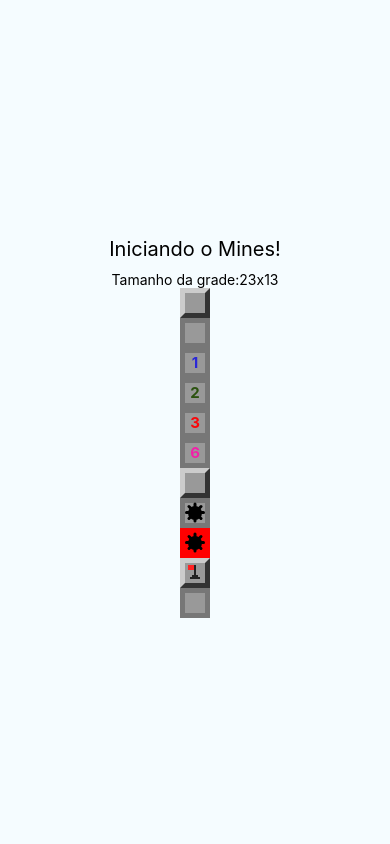
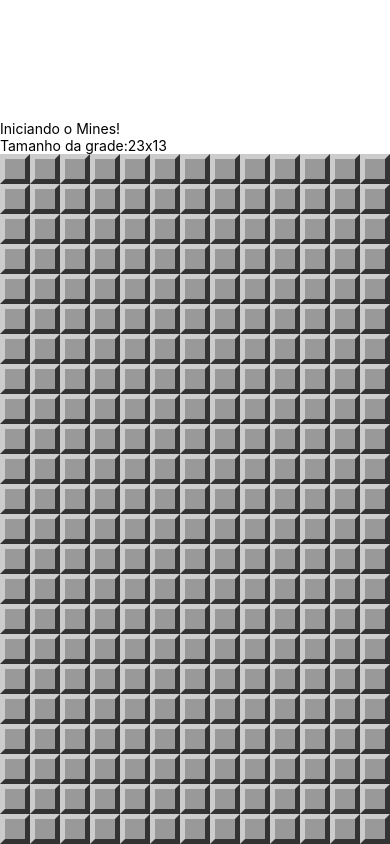
Before and after one commit to PauloFeijo/CampoMinado, a React Native app: screen / in a window 390 px wide. Built offline with nearby package versions, Linux system fonts and the light colour scheme.

Commit message:
Criação do tabuleiro (MineField)

```diff
--- a/App.js
+++ b/App.js
@@ -2,8 +2,30 @@ import React, { Component } from 'react'
 import { StyleSheet, View, Text } from 'react-native'
 import params from './src/params'
 import Field from './src/components/Field'
+import MineField from './src/components/MineField'
+import { createMinedBoard } from './src/functions'
 
 export default class App extends Component {
+
+  constructor(props) {
+    super(props)
+    this.state = this.createState()
+  }
+
+  minesAmount = () => {
+    const cols = params.getColumnsAmount()
+    const rows = params.getRowsAmount()
+    return Math.ceil(cols * rows * params.difficultLevel)
+  }
+
+  createState = () => {
+    const cols = params.getColumnsAmount()
+    const rows = params.getRowsAmount()
+    return {
+      board: createMinedBoard(rows, cols, this.minesAmount())
+    }
+  }
+
   render() {
     return (
       <View style={styles.container}>
@@ -11,17 +33,9 @@ export default class App extends Component {
         <Text>Tamanho da grade:
           {params.getRowsAmount()}x{params.getColumnsAmount()}
         </Text>
-        <Field/>
-        <Field opened/>
-        <Field opened nearMines={1}/>
-        <Field opened nearMines={2}/>
-        <Field opened nearMines={3}/>
-        <Field opened nearMines={6}/>
-        <Field mined />
-        <Field mined opened/>
-        <Field mined opened exploded/>
-        <Field flagged/>
-        <Field opened flagged/>
+        <View style={styles.board}>
+          <MineField board={this.state.board} />
+        </View>
       </View>
     )
   }
@@ -30,13 +44,10 @@ export default class App extends Component {
 const styles = StyleSheet.create({
   container: {
     flex: 1,
-    justifyContent: 'center',
+    justifyContent: 'flex-end',
+  },
+  board: {
     alignItems: 'center',
-    backgroundColor: '#F5FCFF'
-  },
-  welcome: {
-    fontSize: 20,
-    textAlign: 'center',
-    margin: 10
+    backgroundColor: '#AAA'
   }
 })
--- /dev/null
+++ b/src/components/MineField.js
@@ -0,0 +1,20 @@
+import React from 'react'
+import { View, StyleSheet } from 'react-native'
+import Field from './Field'
+
+export default props => {
+    const rows = props.board.map((row, r) => {
+        const columns = row.map((field, c) => {
+            return <Field {...field} key={c} />
+        })
+        return <View key={r}
+            style={{ flexDirection: 'row' }}>{columns}</View>
+    })
+    return <View style={styles.container}>{rows}</View>
+}
+
+const styles = StyleSheet.create({
+    container: {
+        backgroundColor: '#EEE'
+    }
+})
--- a/src/functions.js
+++ b/src/functions.js
@@ -1,3 +1,6 @@
+
+
+
 const createBoard = (rows, columns) => {
     return Array(rows).fill(0).map((_, row) => {
         return Array(columns).fill(0).map((_, column) => {
@@ -16,7 +19,7 @@ const createBoard = (rows, columns) => {
 
 const spreadMines = (board, minesAmount) => {
     const rows = board.length
-    const colums = board[0].length
+    const columns = board[0].length
     let minesPlanted = 0
 
     while (minesPlanted < minesAmount) {
```
